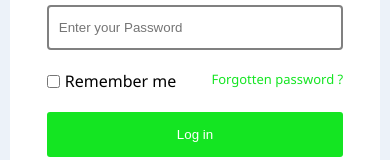
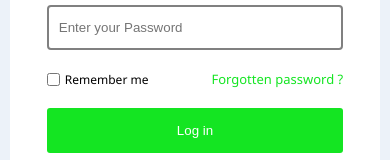
Before and after one commit to Bigoluwagentle/Creative-jobboard, a React (Create React App) app: page /Login in a window 390 px wide. Shown: the part 468-628 px from the top of the page. Built offline with nearby package versions, Linux system fonts and the light colour scheme.

Commit message:
Initial commit

```diff
--- a/src/Components/Login.css
+++ b/src/Components/Login.css
@@ -146,6 +146,8 @@
                 > div{
                     + nav{
                         flex-direction: row;
+                        justify-content: space-between;
+                        font-size: 12px;
                     }
                 }
             }
--- a/src/Components/Login.jsx
+++ b/src/Components/Login.jsx
@@ -30,7 +30,7 @@ function Login(){
                         <input type="password" placeholder="Enter your Password" name="password" id="password" />
                     </div>
                     <nav>
-                        <p> <input type="checkbox" id="check" /> Remember me</p>
+                        <p><input type="checkbox" id="check" /> Remember me</p>
                         <li>Forgotten password ?</li>
                     </nav>
                     <div>
```
